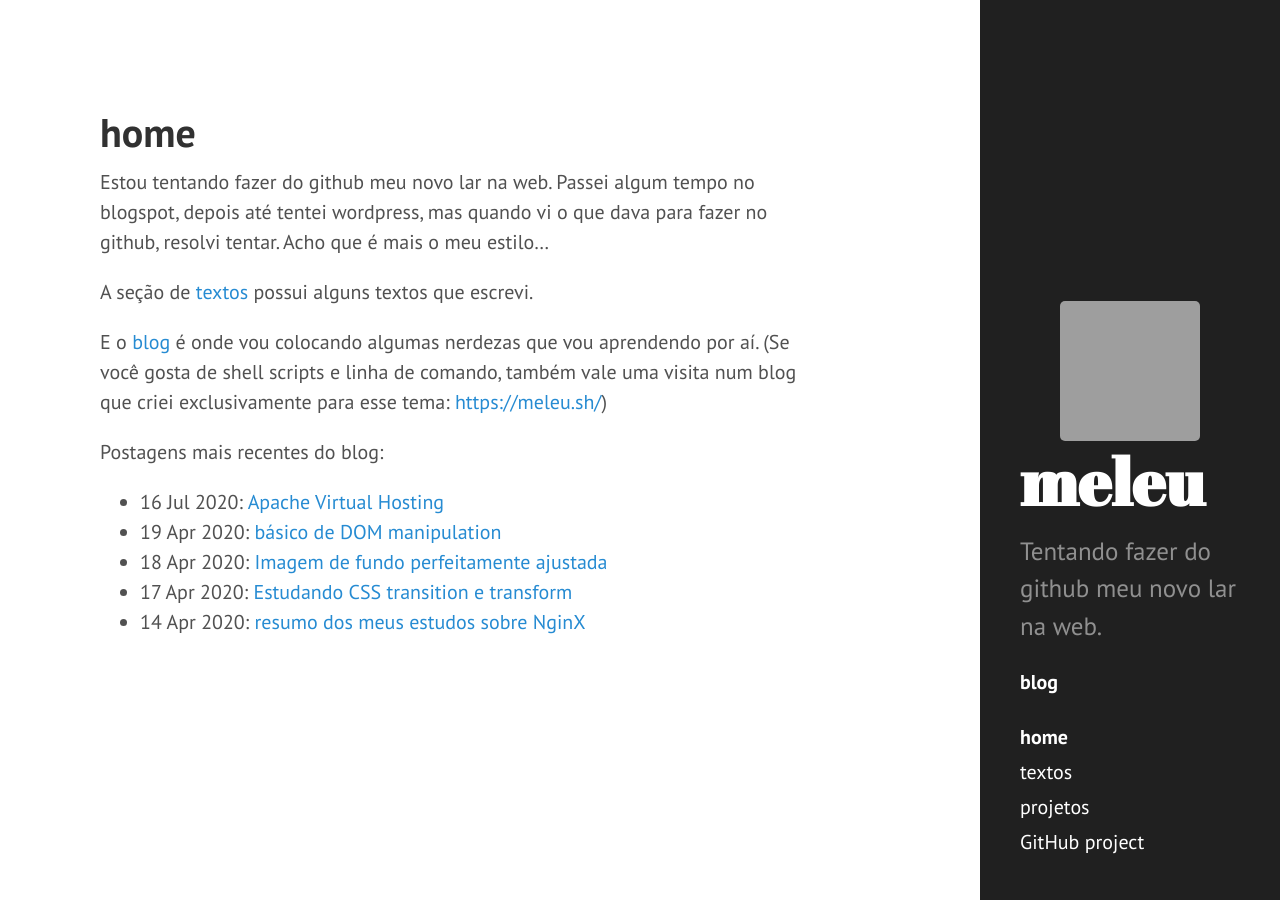
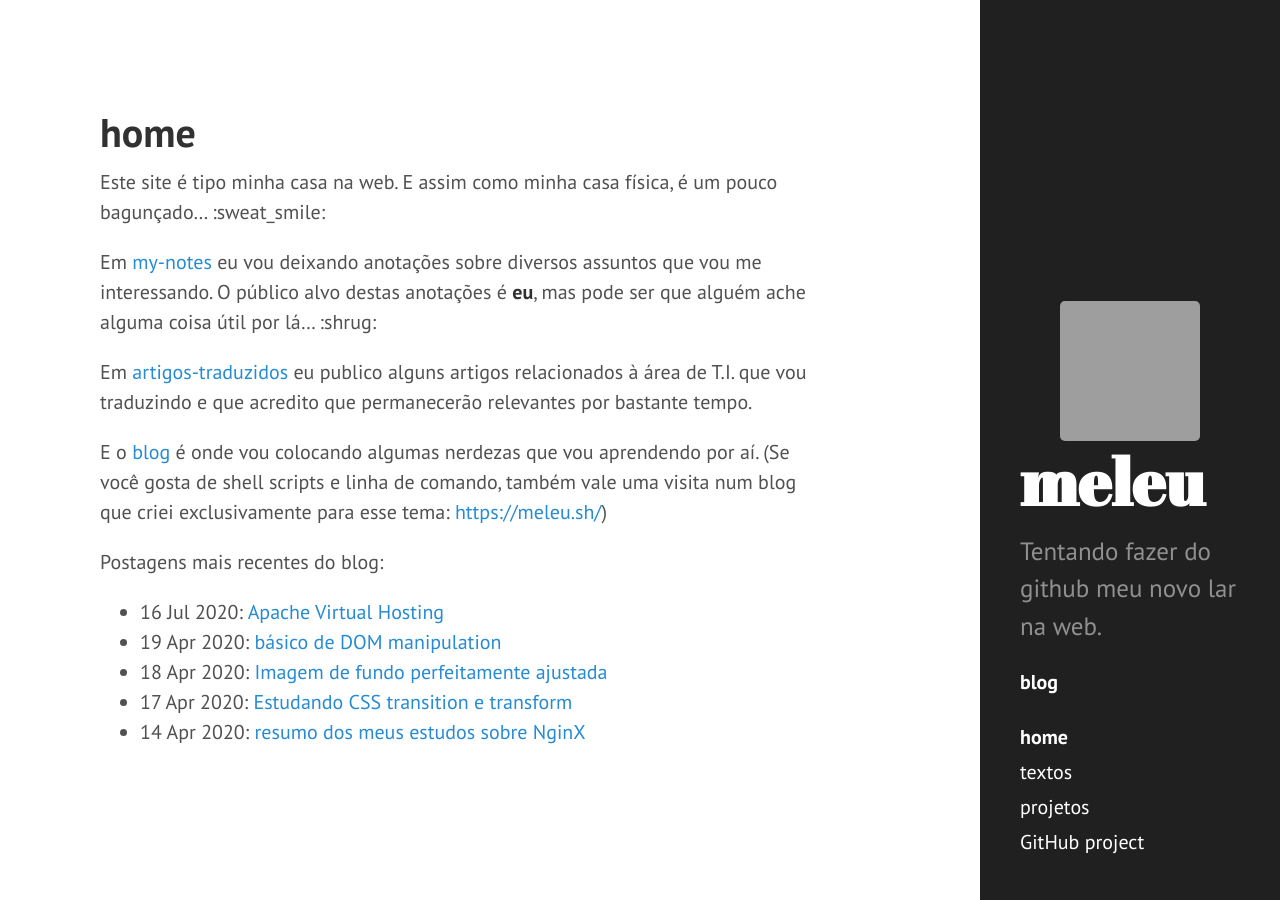
Before and after one commit to meleu/meleu.github.io, a Jekyll site: the page built from index.md, in a window 1280 px wide. Built offline with Jekyll 4.4.1, drawn with Linux system fonts in a browser that asks for light colours; grey boxes are pictures that could not be loaded.

Commit message:
better home page

```diff
--- a/index.md
+++ b/index.md
@@ -5,11 +5,12 @@ title: home
 
 # home
 
-Estou tentando fazer do github meu novo lar na web. Passei algum tempo no
-blogspot, depois até tentei wordpress, mas quando vi o que dava para fazer
-no github, resolvi tentar. Acho que é mais o meu estilo...
+Este site é tipo minha casa na web. E assim como minha casa física, é um pouco bagunçado... :sweat_smile:
 
-A seção de [textos](/txts/) possui alguns textos que escrevi.
+Em [my-notes](/my-notes/) eu vou deixando anotações sobre diversos assuntos que vou me interessando.
+O público alvo destas anotações é **eu**, mas pode ser que alguém ache alguma coisa útil por lá... :shrug:
+
+Em [artigos-traduzidos](/artigos-traduzidos/) eu publico alguns artigos relacionados à área de T.I. que vou traduzindo e que acredito que permanecerão relevantes por bastante tempo.
 
 E o [blog](/blog/) é onde vou colocando algumas nerdezas que
 vou aprendendo por aí. (Se você gosta de shell scripts e linha de comando,
```
